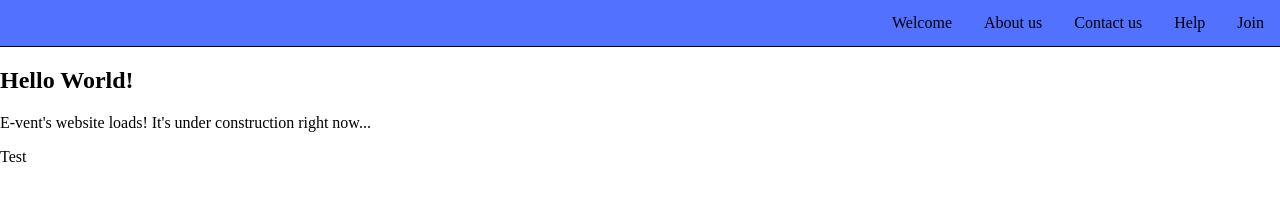
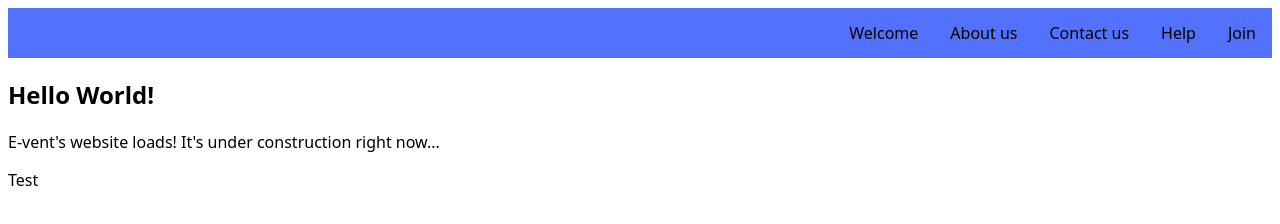
Before and after one commit to fjtheknight/e-vent.github.io, a plain HTML site: page index.html in a window 1280 px wide. Drawn offline with Linux system fonts and the light colour scheme.

Commit message:
Cleanup styles

```diff
--- a/style.css
+++ b/style.css
@@ -1,65 +1,48 @@
 @charset "UTF-8";
-html*{
-font-size: 17px !important;
-font-family: Arial!important;
-margin:0;
+* {
+font-family: "Noto Sans";
+text-decoration: none;
 }
-body,html{
-height:100%;
-margin:0;
+body, html {
+height: 100%;
 }
 nav {
 list-style-type: none;
-    margin: 0;
-    padding: 0;
 overflow: hidden;
 background-color:#5271ff;
-	border-bottom: 1px solid black;
-	position: stick;
-	top:0;
-
 }
-
-li {
+nav li {
 float: right;
 }
-
-li a, .dropbtn {
+nav li a, .dropbtn {
 display: inline-block;
 color: black;
 text-align: center;
 padding: 14px 16px;
-    text-decoration: none;
 }
-
-li a:hover, .dropdown:hover .dropbtn {
+nav li a:hover, .dropdown:hover .dropbtn {
 background-color: #90EE90;
 }
-
-li.dropdown {
+nav li.dropdown {
 display: inline-block;
 }
-
 .dropdown-content {
 display: none;
 position: absolute;
 background-color: #f9f9f9;
-    min-width: 160px;
+width: 160px;
 box-shadow: 0px 8px 16px 0px rgba(0,0,0,0.2);
 z-index: 1;
 }
-
-
+.dropdown:hover .dropdown-content {
+display: block;
+}
 .dropdown-content a {
 color: black;
 padding: 12px 16px;
-    text-decoration: none;
 display: block;
 text-align: left;
 }
-
-.dropdown-content a:hover {background-color: #f1f1f1}
-
-.dropdown:hover .dropdown-content {
-    display: block;
+.dropdown-content a:hover {
+background-color: #f1f1f1
 }
```
Lines whose indentation alone changed are shown as unchanged.
